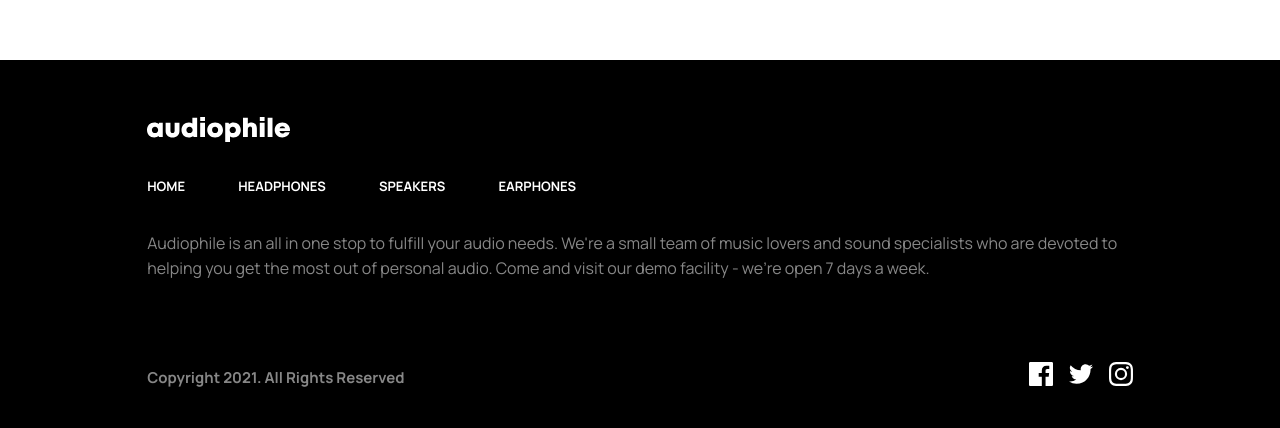
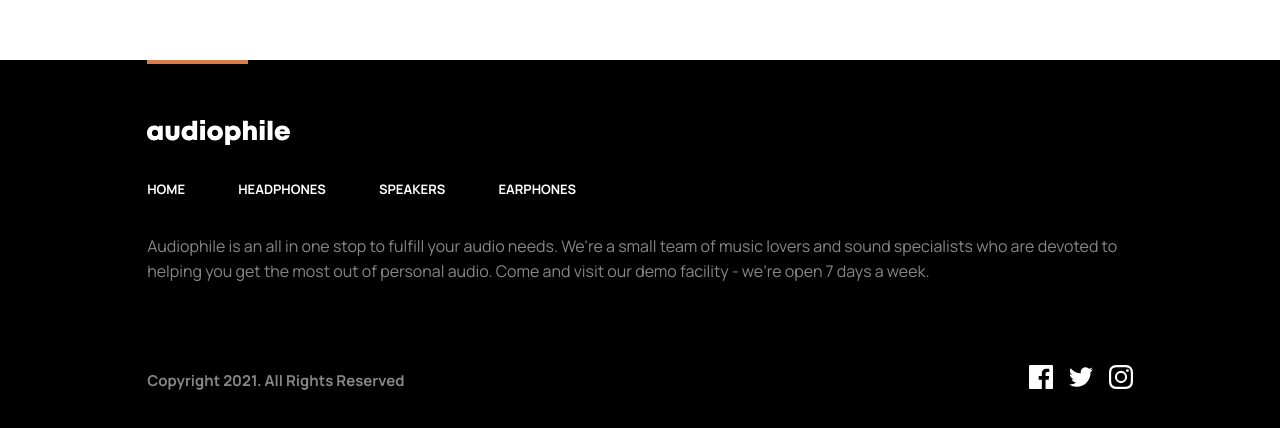
Before and after one commit to alewilliam789/audiophile-ecommerce-website, a Next.js app: page / in a window 1280 px wide. Shown: the part 1029-1457 px from the top of the page. Built offline with nearby package versions, Linux system fonts and the light colour scheme.

Commit message:
Add the orange tab in the header and style

```diff
--- a/src/components/Footer/index.tsx
+++ b/src/components/Footer/index.tsx
@@ -39,6 +39,7 @@ export default function Footer(){
     return (
         <>
             <footer className={`${styles[`c-footer`]} ${styles['c-footer--primary']} ${styles['l-flex--footer']}`}>
+                <div className={`${styles['c-footer__tab']}  ${styles['l-flex--tab']}`}><div className={`${styles['c-footer__tab--orange']}`}></div></div>
                 <div className={`${styles['c-footer__content']} ${styles['l-grid']}`}>
                     <Image priority src={audiophileLogo} alt='Audiophile Logo' />
                     <Navbar />
--- a/src/components/Footer/styles.module.scss
+++ b/src/components/Footer/styles.module.scss
@@ -16,18 +16,28 @@
     background-color: var(--theme-color2);
 }
 
+.c-footer__tab {
+    height: 4px;
+    width: var(--content-width);
+    margin-bottom: 74px;
+
+    @include mixins.media-query('tablet'){
+        margin-bottom: 56px;
+    }
+
+    @include mixins.media-query('mobile'){
+        margin-bottom: 48px;
+    }
+}
+
+.c-footer__tab--orange {
+    width: 101px;
+    height: 100%;
+    background-color: var(--theme-color3);
+}
+
 .c-footer__content {
     width: var(--content-width);
-    padding-top: 75px;
-
-    @include mixins.media-query(tablet){
-        padding-top: 57px;
-    }
-
-    @include mixins.media-query(mobile){
-        padding-top: 48px;
-    }
-
 
     & img[alt="Audiophile Logo"] {
         @include mixins.media-query(desktop){
@@ -116,10 +126,19 @@
     }
 }
 
+.l-grid__item--tab {
+    align-self: start;
+
+    @include mixins.media-query(desktop){
+        grid-column: 1/3;
+    }
+}
+
+
 .l-flex--footer {
-    @include mixins.flex;
-    align-items: start;
-    justify-content: center;
+    @include mixins.flex-column;
+    justify-content: start;
+    align-items: center;
 }
 
 .l-flex--social-links {
@@ -131,3 +150,12 @@
     @include mixins.flex;
     justify-content: space-between;
 }
+
+.l-flex--tab {
+    @include mixins.flex;
+    justify-content: start;
+
+    @include mixins.media-query(mobile){
+        justify-content: center;
+    }
+}
```
